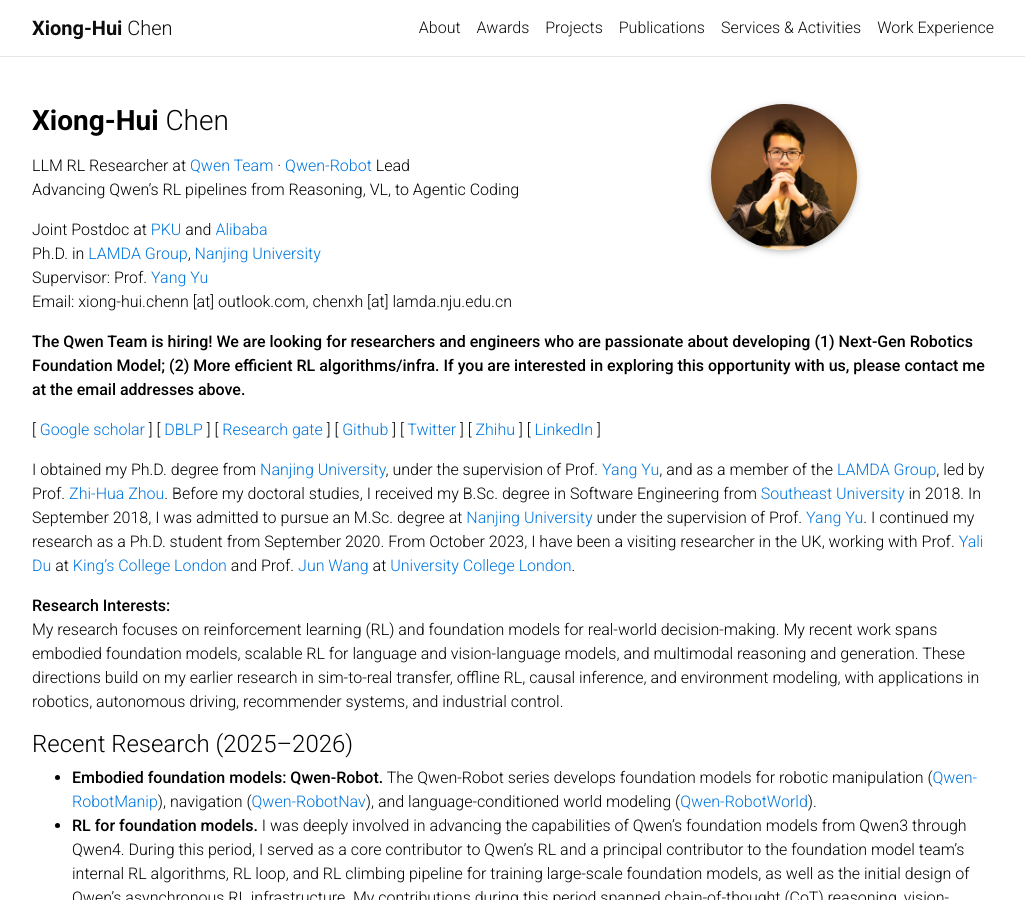
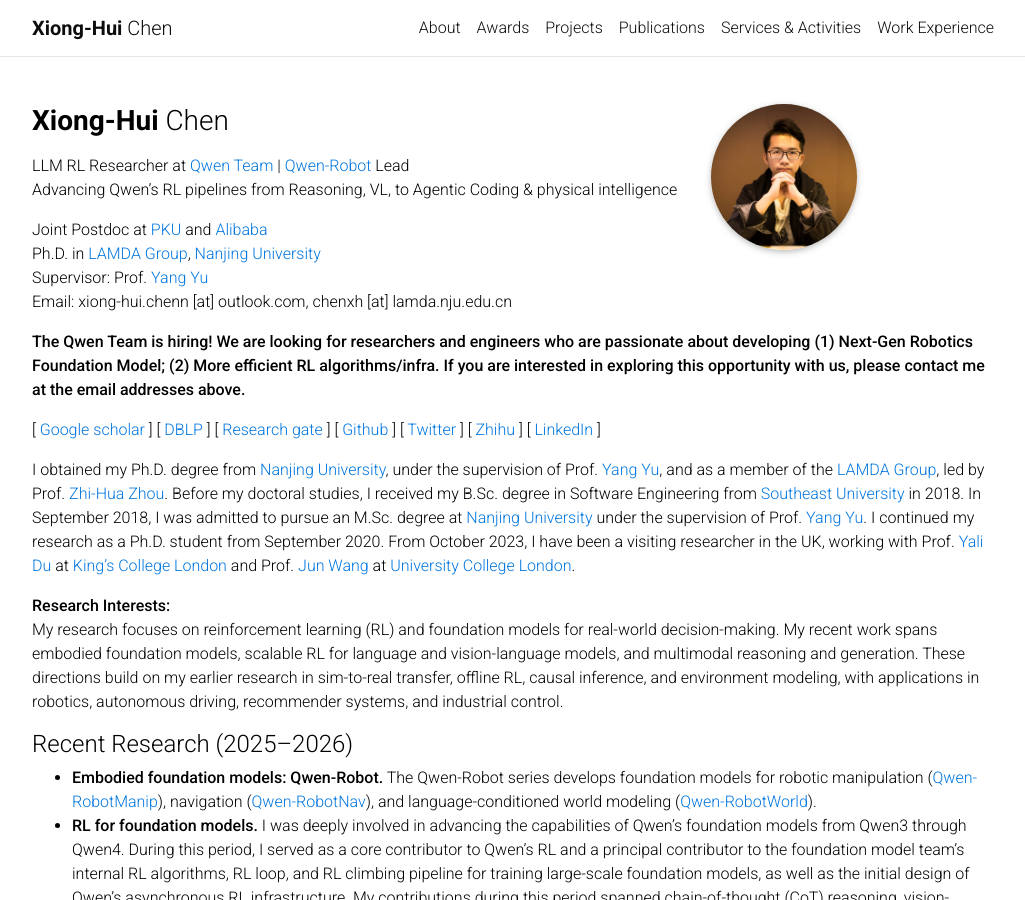
Before and after one commit to xionghuichen/xionghuichen.github.io, a Jekyll site: the page built from _pages/about.md, in a window 1280 px wide and 900 px high. Shown: the whole window, without its empty margins (123-1148 px from the left). Built offline with Jekyll 4.4.1, drawn with Linux system fonts in a browser that asks for light colours; comment, search, counter and statistics services are not loaded.

Commit message:
Restore physical intelligence and update subtitle separator [skip ci]

```diff
--- a/_pages/about.md
+++ b/_pages/about.md
@@ -15,8 +15,8 @@ social: false  # includes social icons at the bottom of the page
 ---
 
 
-LLM RL Researcher at <a href="https://qwen.ai/">Qwen Team</a> · <a href="https://qwen.ai/blog?id=qwen-robotsuite">Qwen-Robot</a> Lead<br/>
-Advancing Qwen’s RL pipelines from Reasoning, VL, to Agentic Coding
+LLM RL Researcher at <a href="https://qwen.ai/">Qwen Team</a> | <a href="https://qwen.ai/blog?id=qwen-robotsuite">Qwen-Robot</a> Lead<br/>
+Advancing Qwen’s RL pipelines from Reasoning, VL, to Agentic Coding &amp; physical intelligence
 
 Joint Postdoc at <a href="https://english.pku.edu.cn/">PKU</a> and <a href="https://www.alibabagroup.com/en-US">Alibaba</a><br/>
 Ph.D. in <a href="http://lamda.nju.edu.cn/CH.MainPage.ashx">LAMDA Group</a>, <a href="http://www.nju.edu.cn/">Nanjing University</a> <br/>
```
